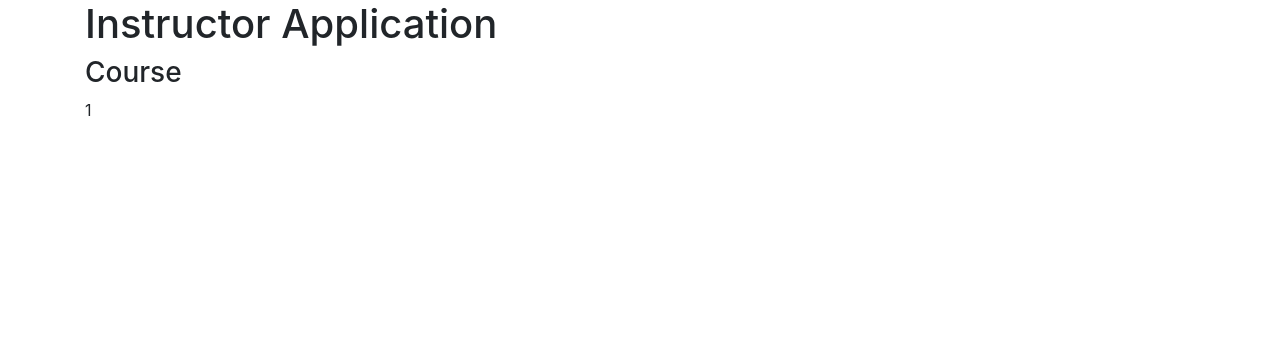
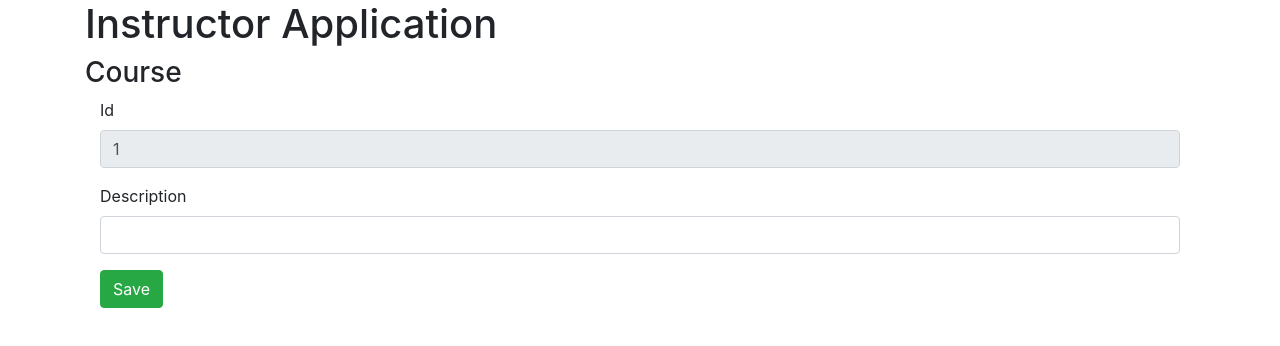
Before and after one commit to seltong/full-stack-application, a React (Create React App) app in the folder frontend-spring-boot-react-crud-full-stack-with-maven/: page /courses/1 in a window 1280 px wide. Shown: the top 346 px of the page. Built offline with nearby package versions, Linux system fonts and the light colour scheme; no server answers.

Commit message:
Step-4 Create a Form using Formik

```diff
--- a/frontend-spring-boot-react-crud-full-stack-with-maven/src/component/CourseComponent.jsx
+++ b/frontend-spring-boot-react-crud-full-stack-with-maven/src/component/CourseComponent.jsx
@@ -2,6 +2,7 @@ import React, { Component } from 'react';
 import { matchPath } from 'react-router';
 import CourseDataService, { INSTRUCTOR } from '../service/CourseDataService';
 import { createBrowserHistory } from 'history';
+import { Formik, Form, Field } from 'formik';
 
 class CourseComponent extends Component {
 
@@ -38,8 +39,26 @@ class CourseComponent extends Component {
     return (
       <div>
           <h3>Course</h3>
-          <div>{id}</div>
-          <div>{description}</div>
+          <div className="container">
+            <Formik initialValues={{ id, description }}>
+              {
+                (props) => (
+                  <Form>
+                    <fieldset className="form-group">
+                      <label>Id</label>
+                      <Field className="form-control" type="text" name="id" disabled />
+                    </fieldset>
+                    <fieldset className="form-group">
+                      <label>Description</label>
+                      <Field className="form-control" type="text" name="description" />
+                    </fieldset>
+                    <button className="btn btn-success" type="submit">Save</button>
+                  </Form>
+
+                )
+              }
+            </Formik>
+          </div>
       </div>
     );
   }
```
